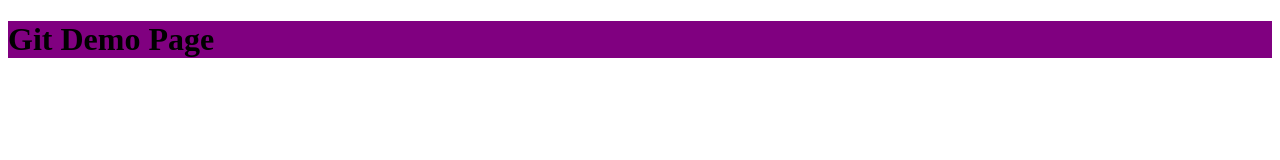
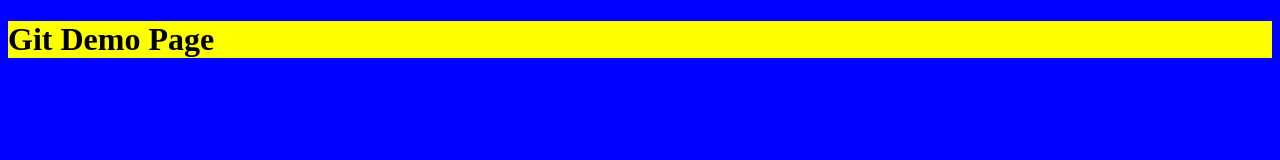
Before and after one commit to BrianLeyton/training, a plain HTML site: page index.html in a window 1280 px wide. Drawn offline with Linux system fonts and the light colour scheme.

Commit message:
add final bg color

```diff
--- a/styles.css
+++ b/styles.css
@@ -1,9 +1,2 @@
-<<<<<<< HEAD
-body { background-color:blue;}
-h1 {background-color: purple;}
-=======
-body { background-color: blue;}
-
-
-h1 { background-color: purple;}
->>>>>>> crazycolors
+body {background-color: blue;}
+h1 {background-color: yellow;}
```
